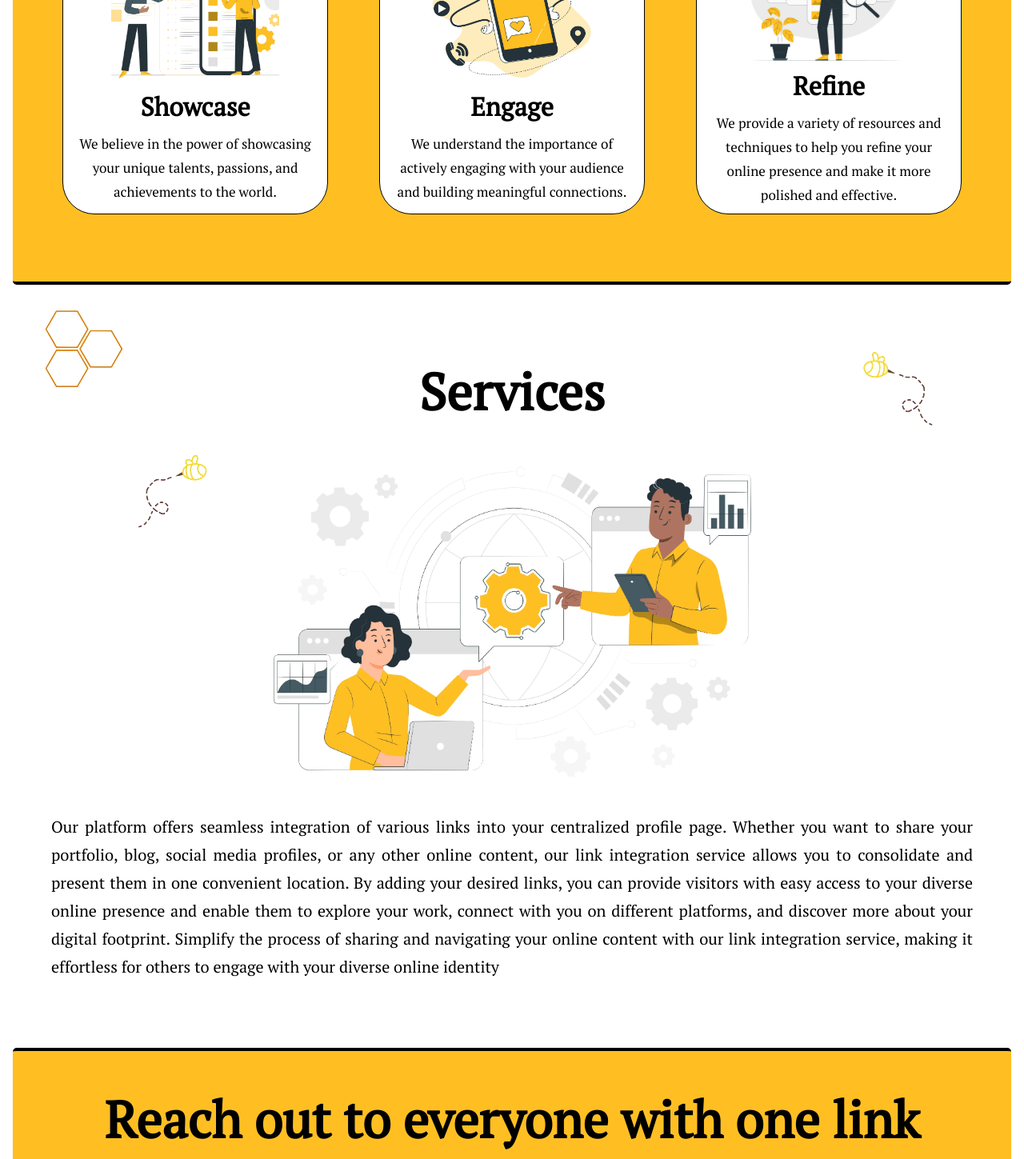
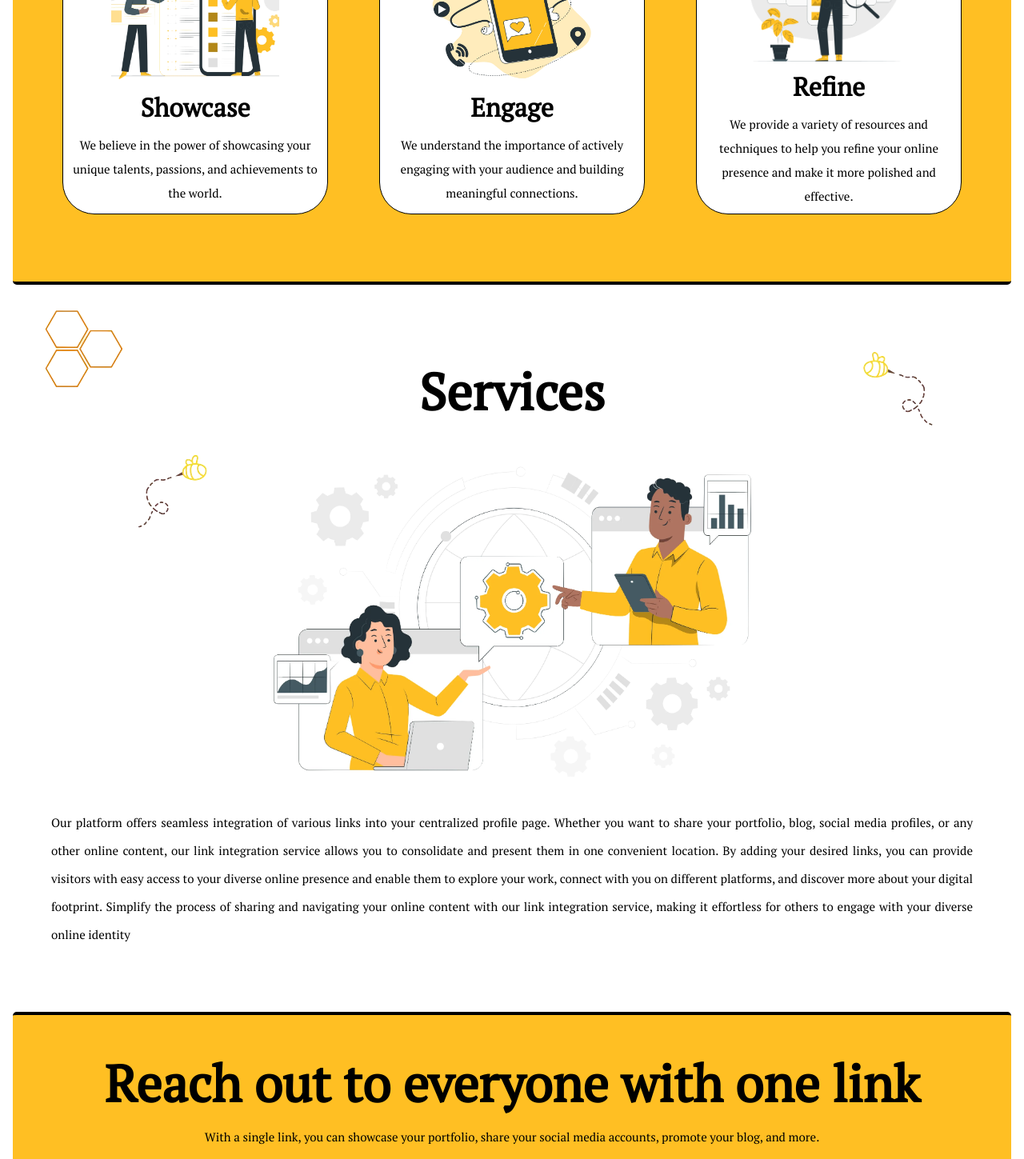
Before and after one commit to ankitsingh2105/LinkBee, a React (Vite) app: page / in a window 1280 px wide. Shown: the part 1100-2549 px from the top of the page at 80% size. Built offline with nearby package versions, Linux system fonts and the light colour scheme; no server answers.

Commit message:
finally achieved the public page -  satisfaction for now - checking for review now

```diff
--- a/src/Components/About/About.css
+++ b/src/Components/About/About.css
@@ -39,7 +39,7 @@ body {
 
 .About_main_secondary_div p {
     margin-top: -2rem;
-    font-size: 17px;
+    font-size: 15px;
     text-align: center;
     padding: 0px 10px;
     line-height: 30px;
--- a/src/Components/Delivered/Delivered.css
+++ b/src/Components/Delivered/Delivered.css
@@ -17,7 +17,8 @@
 }
 
 .Delivered_main p {
-    font-size: 17px;
+    font-size: 15px;
+    text-align: justify;
 }
 
 .Delivered_main img {
@@ -54,6 +55,7 @@
     .Delivered_main h1 {
         font-size: 3.5rem;
     }
+
     #elem5 {
         top: 30rem;
         left: 43rem;
@@ -64,13 +66,16 @@
         left: 113px;
     }
 }
+
 @media screen and (max-width: 1078px) {
     .Delivered_main h1 {
         font-size: 3rem;
     }
+
     .Delivered_main p {
         font-size: 15px;
     }
+
     #elem5 {
         display: none;
     }
@@ -78,19 +83,17 @@
     #elem4 {
         display: none;
     }
+
     .Delivered_main img {
         height: 400px;
         width: 400px;
     }
 }
+
 @media screen and (max-width: 994px) {
-    .Delivered_main h1{
+    .Delivered_main h1 {
         font-size: 2rem;
         text-align: center;
-    }
-    .Delivered_main p{
-        font-size: 15px;
-        text-align: justify;
     }
 }
 
@@ -99,6 +102,7 @@
         height: 300px;
         width: 300px;
     }
+
     .Delivered_main p {
         padding: 1rem;
         line-height: 30px;
--- a/src/Components/Services/Services.css
+++ b/src/Components/Services/Services.css
@@ -11,7 +11,7 @@
     padding: 0rem 3rem;
     line-height: 35px;
     font-family: var(--main-font);
-    font-size: 20px;
+    font-size: 15px;
     text-align: justify;
 }
 
```
